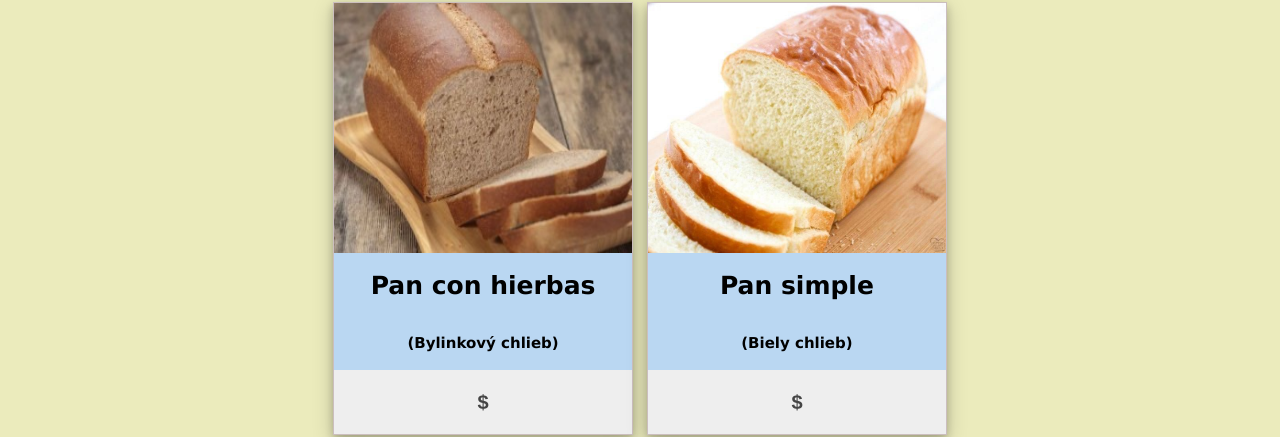
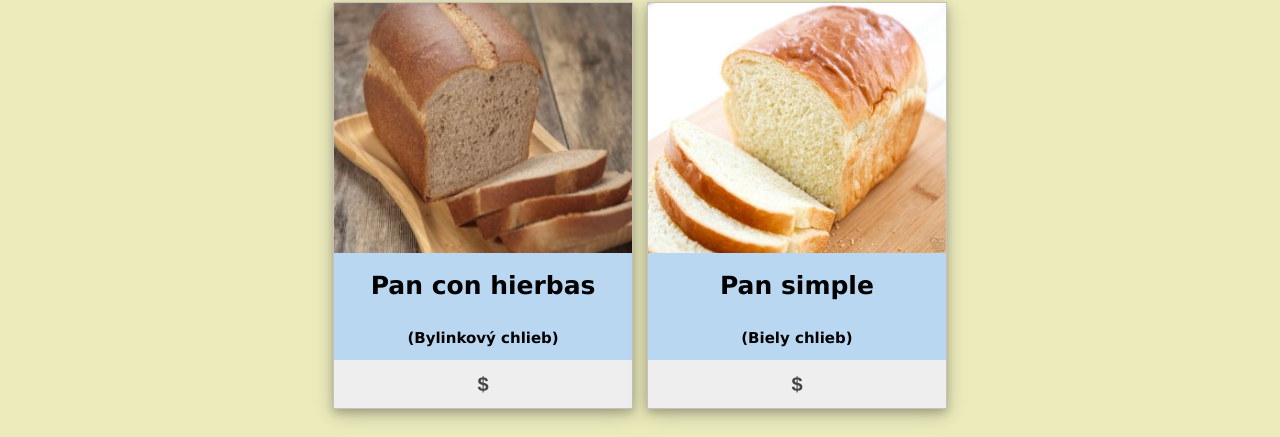
Before and after one commit to GavPierce/Ol-Da-Awesome-Site, a plain HTML site: page PanaderíaEslovaca.html in a window 1280 px wide. Shown: the part 516-953 px from the top of the page. Drawn offline with nearby package versions, Linux system fonts and the light colour scheme.

Commit message:
Update PanaderíaEslovaca.html
fixed issues

```diff
--- a/PanaderíaEslovaca.html
+++ b/PanaderíaEslovaca.html
@@ -274,7 +274,7 @@
     }
 
     .desc-sk {
-    padding: 15px;
+    padding: 10px;
     text-align: center;
     background-color: hwb(209 73% 5%);
     font-size: 15px;
@@ -288,7 +288,7 @@
   background-color: #eee;
   color: #444;
   cursor: pointer;
-  padding: 18px;
+  padding: 10px;
   width: 100%;
   border: none;
   text-align: left;
@@ -297,21 +297,20 @@
   transition: 0.4s;
   font-weight: bold;
   text-align: center;
-    }
+  }
 
 .active, .accordion:hover {
   background-color: #ccc;
-}
+  }
 
 .panel {
   display: none;
   background-color: white;
   width: 100%;
-  padding: 18px;
+  padding: 10px;
   text-align: center;
   font-weight: bold;
-   }
-
+    }
 
 
     /* The flip box container - set the width and height to whatever you want. We have added the border property to demonstrate that the flip itself goes out of the box on hover (remove perspective if you don't want the 3D effect */
```
